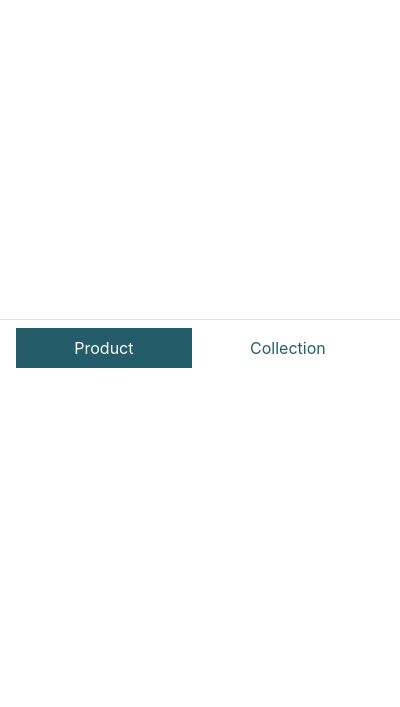
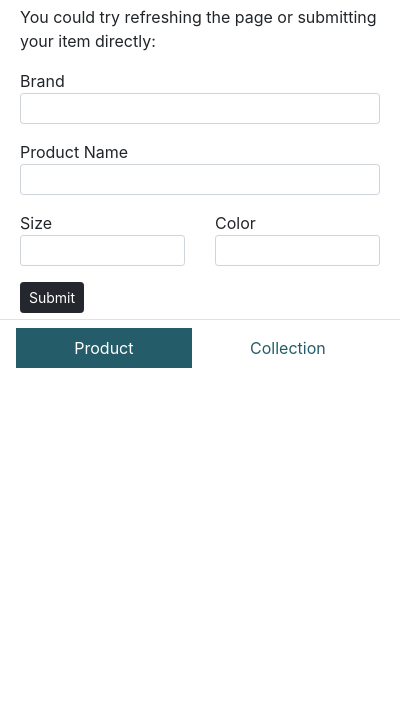
Before and after one commit to CeliaYao329/SHPR_chrome, a browser extension: page popup.html in a window 400 px wide. Shown: the part 137-844 px from the top of the page. Drawn offline with nearby package versions, Linux system fonts and the light colour scheme.

Commit message:
Brand not supported page

```diff
--- a/popup.html
+++ b/popup.html
@@ -15,8 +15,53 @@
 
     <div class="tab-content" id="pills-tabContent">
         <div class="tab-pane fade show active" id="pills-product" style="height:400px">
-            <div id="notFound" style="height: 400px">
-                <h1>brand not!</h1>
+            <div id="card notFound" style="height: 400px">
+                <div class="card-body">
+                    <h4>Sorry, we don't see a product in this page.</h4>
+                    <p> You could try refreshing the page or submitting your item directly:</p>
+                    <form>
+                        <div class="row">
+                            <div class="col">
+                                <div class="form-group">
+                                    <label>Brand</label>
+                                    <input type="text" class="form-control form-control-sm" id="brandManualSubmit"
+                                        placeholder="">
+                                </div>
+                            </div>
+                        </div>
+                        <div class="row">
+                            <div class="col">
+                                <div class="form-group">
+                                    <label>Product Name</label>
+                                    <input type="text" class="form-control form-control-sm" id="produceNameManualSubmit"
+                                        placeholder="">
+                                </div>
+                            </div>
+                        </div>
+
+                        <div class="row">
+                            <div class="col">
+                                <div class="form-group">
+                                    <label>Size</label>
+                                    <input type="text" class="form-control form-control-sm" id="sizeManualSubmit"
+                                        placeholder="">
+                                </div>
+                            </div>
+                            <div class="col">
+                                <div class="form-group">
+                                    <label>Color</label>
+                                    <input type="text" class="form-control form-control-sm" id="colorManualSubmit"
+                                        placeholder="">
+                                </div>
+                            </div>
+                        </div>
+
+
+
+                        <button type="submit" class="btn btn-info btn-sm">Submit</button>
+                    </form>
+                </div>
+
             </div>
             <div class="card flex-md-row shadow-sm h-md-250" id="productCard" style="display: none;">
                 <div class="card-body d-flex flex-column align-items-start">
@@ -34,19 +79,22 @@
                             <form>
                                 <div>
                                     <label>Size</label>
-                                    <p class="selectReminder text-secondary" id="sizeSelectReminder">Please select a size in the page</p>
+                                    <p class="selectReminder text-secondary" id="sizeSelectReminder">Please select a
+                                        size in the page</p>
                                     <p class="selectedInfo" id="sizeSelect"> </p>
                                     <!-- <datalist class="form-control col-12" id="sizeSelect" required>
                                     </datalist> -->
                                 </div>
                                 <div>
                                     <label>Color</label>
-                                    <p class="selectReminder text-secondary" id="colorSelectReminder">Please select a color in the page</p>
+                                    <p class="selectReminder text-secondary" id="colorSelectReminder">Please select a
+                                        color in the page</p>
                                     <p class="selectedInfo" id="colorSelect"> </p>
                                     <!-- <select class="form-control col-12" id="colorSelect" required>
                                     </select> -->
                                 </div>
-                                <button href="https://www.shpr.store/account/new-page-2" type="button" id="addButton" class="btn btn-primary btn-sm" disabled>Add to
+                                <button href="https://www.shpr.store/account/new-page-2" type="button" id="addButton"
+                                    class="btn btn-primary btn-sm" disabled>Add to
                                     collection</button>
                             </form>
                         </div>
```
Lines whose indentation alone changed are shown as unchanged.
